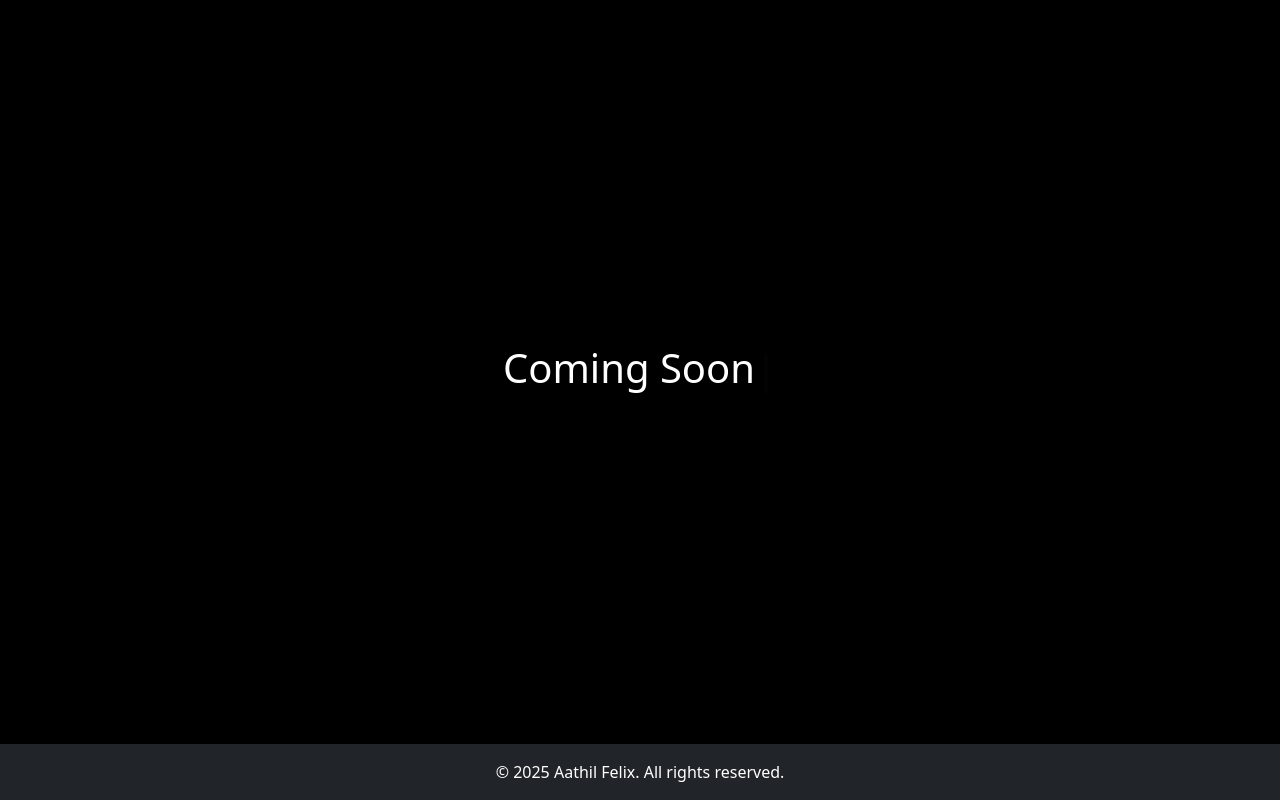
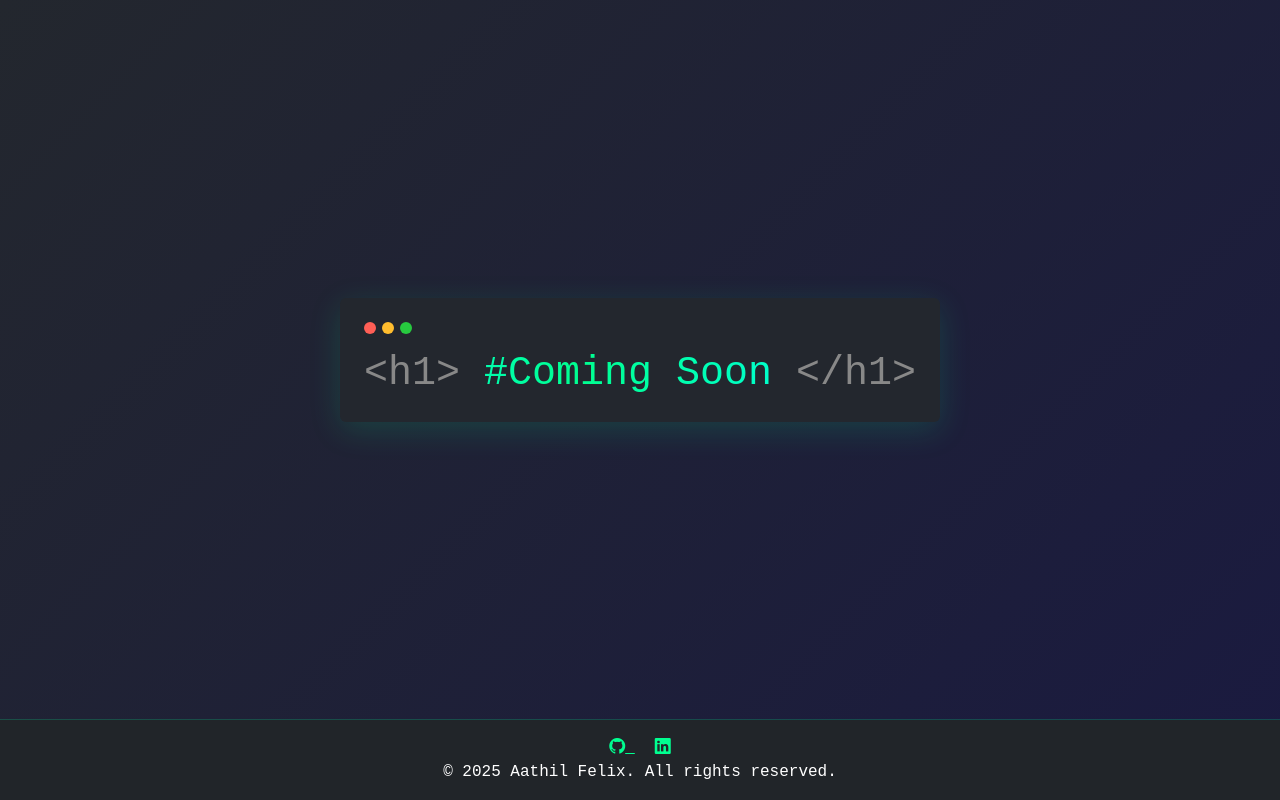
Before and after one commit to AathilFelix/portfolio-coming-soon, a plain HTML site: page index.html in a window 1280 px wide. Drawn offline with nearby package versions, Linux system fonts and the light colour scheme.

Commit message:
Improved Typing Animations

```diff
--- a/index.html
+++ b/index.html
@@ -6,12 +6,76 @@
     <title>Aathil Felix Portfolio</title>
     <link href="https://cdn.jsdelivr.net/npm/bootstrap@5.3.6/dist/css/bootstrap.min.css" rel="stylesheet">
     <link rel="icon" type="image/png" href="images/favicon.png">
+    <link rel="stylesheet" href="https://cdn.jsdelivr.net/npm/bootstrap-icons@1.11.3/font/bootstrap-icons.css">
+    <style>
+        body {
+            background: linear-gradient(135deg, #23272e 0%, #1a1a40 100%);
+            color: #00ffe7;
+            font-family: 'Fira Mono', monospace;
+        }
+
+        .gradient-text {
+            background: linear-gradient(90deg, #00ffe7, #00ff90, #00ffe7);
+            background-size: 200% 200%;
+            color: transparent;
+            background-clip: text;
+            -webkit-background-clip: text;
+            animation: gradientMove 3s linear infinite;
+        }
+        @keyframes gradientMove {
+            0% { background-position: 0% 50%; }
+            100% { background-position: 100% 50%; }
+        }
+
+        .terminal-window {
+            box-shadow: 0 8px 32px 0 rgba(0,255,144,0.15);
+        }
+
+        @media (max-width: 576px) {
+        .terminal-window {
+            font-size: 1rem !important;
+        }
+        .terminal-window h1,
+        .gradient-text {
+            font-size: 2rem !important;
+        }
+          .fake-tag {
+            display: none;
+        }
+
+        }
+    </style>
+
 </head>
 <body class="d-flex flex-column min-vh-100 bg-black text-white">
     <main class="flex-grow-1 d-flex justify-content-center align-items-center">
-        <h1><span id="element"></span></h1>
+
+        <div class="terminal-window p-4 rounded" style="background:#23272e; color:#00ff90; font-family:'Fira Mono',monospace; max-width:700px;">
+        <div class="d-flex mb-3" style="gap:6px;">
+            <span style="background:#ff5f56; border-radius:50%; width:12px; height:12px; display:inline-block;"></span>
+            <span style="background:#ffbd2e; border-radius:50%; width:12px; height:12px; display:inline-block;"></span>
+            <span style="background:#27c93f; border-radius:50%; width:12px; height:12px; display:inline-block;"></span>
+        </div>
+
+        <h1 class="mb-0" style="color:#00ff90;">
+            <span class="fake-tag" style="color:#888;">&lt;h1&gt;</span>
+            <span id="element" class="gradient-text"></span>
+            <span class="fake-tag" style="color:#888;">&lt;/h1&gt;</span>        </h1>
+        </h1>
+
     </main>
+
+    <hr style="border-color:#00ff90; opacity:0.2; margin:0;">
+
     <footer class="text-center py-3 bg-dark">
+    <!-- Social icons first -->
+        <a href="https://github.com/AathilFelix" target="_blank" aria-label="GitHub" style="color:#00ff90; margin:0 10px;">
+            <i class="bi bi-github"></i>
+        </a>
+        <a href="https://linkedin.com/in/AathilFelix" target="_blank" aria-label="Linkedin" style="color:#00ff90; margin:0 10px;">
+            <i class="bi bi-linkedin"></i>
+        </a>
+        <br>
         &copy; 2025 Aathil Felix. All rights reserved.
     </footer>
     <script src="https://cdn.jsdelivr.net/npm/bootstrap@5.3.6/dist/js/bootstrap.bundle.min.js" integrity="sha384-j1CDi7MgGQ12Z7Qab0qlWQ/Qqz24Gc6BM0thvEMVjHnfYGF0rmFCozFSxQBxwHKO" crossorigin="anonymous"></script>
@@ -19,14 +83,12 @@
 
     <script>
         var typed = new Typed('#element', {
-        strings: ['Coming Soon'],
+        strings: ['#Coming Soon'],
         typeSpeed: 80,
-        showCursor: true
+        showCursor: false,
         });
     </script>
 
-
-    <script src="https://cdn.jsdelivr.net/npm/@popperjs/core@2.11.8/dist/umd/popper.min.js" integrity="sha384-I7E8VVD/ismYTF4hNIPjVp/Zjvgyol6VFvRkX/vR+Vc4jQkC+hVqc2pM8ODewa9r" crossorigin="anonymous"></script>
     <script src="https://cdn.jsdelivr.net/npm/bootstrap@5.3.6/dist/js/bootstrap.min.js" integrity="sha384-RuyvpeZCxMJCqVUGFI0Do1mQrods/hhxYlcVfGPOfQtPJh0JCw12tUAZ/Mv10S7D" crossorigin="anonymous"></script>
 </body>
 </html>
```
